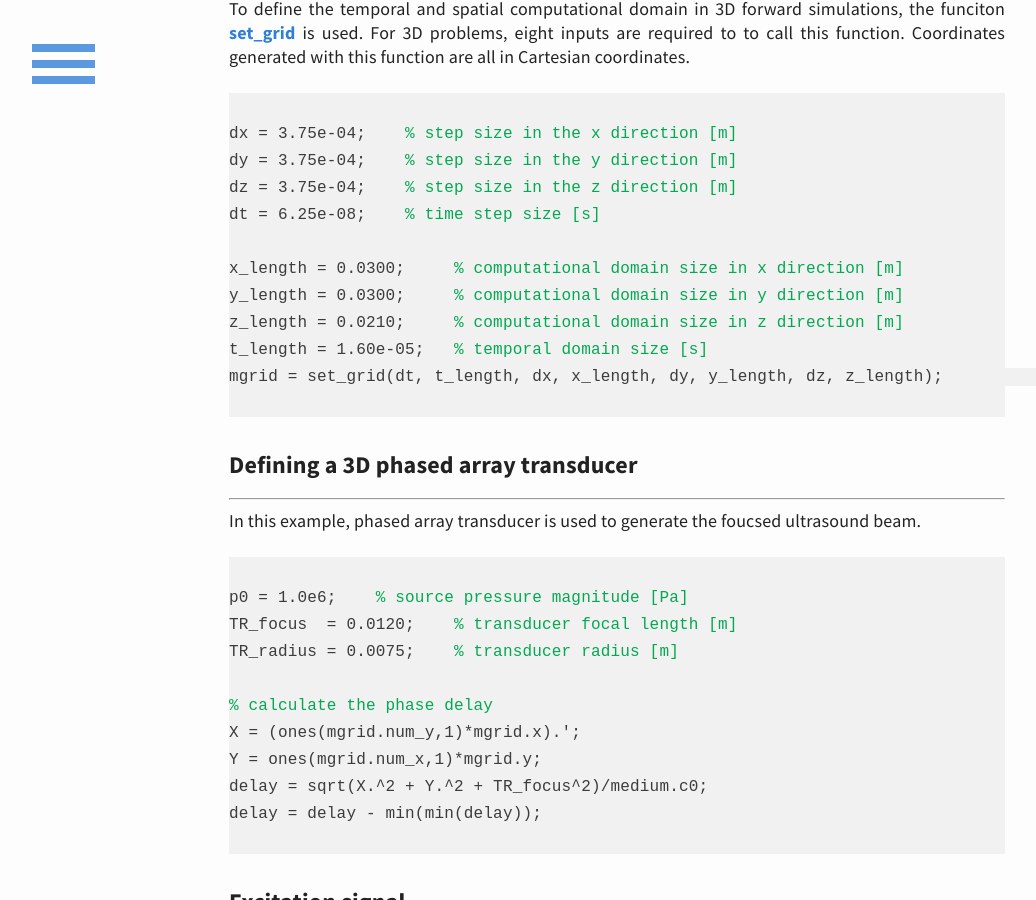
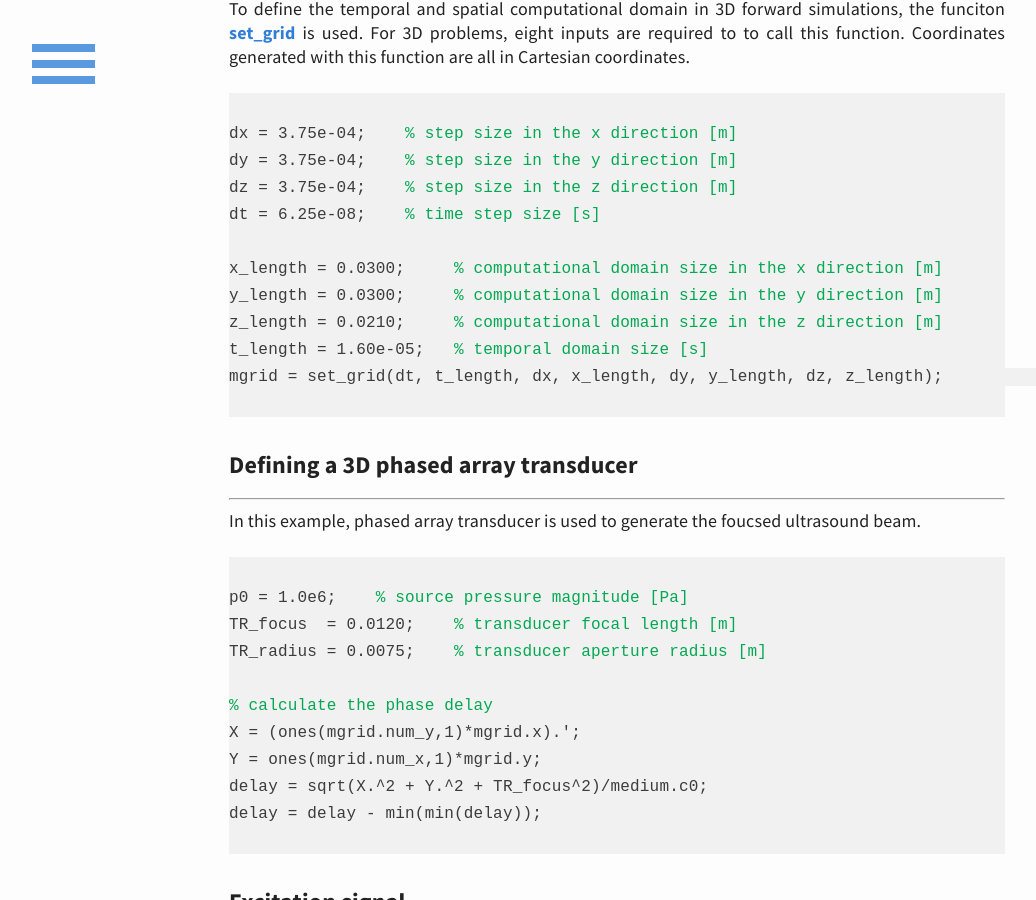
Before and after one commit to m-SOUND/mSOUND, a Jekyll site: the page built from _posts/2019-07-27-TMDM_3D_homogeneous.html, in a window 1280 px wide and 900 px high, scrolled down 552 px. Shown: the whole window, without its empty margins (23-1059 px from the left). Built offline with Jekyll 4.4.1, drawn with Linux system fonts in a browser that asks for light colours.

Commit message:
Update 2019-07-27-TMDM_3D_homogeneous.html

```diff
--- a/_posts/2019-07-27-TMDM_3D_homogeneous.html
+++ b/_posts/2019-07-27-TMDM_3D_homogeneous.html
@@ -26,9 +26,9 @@
 dz = 3.75e-04;   <font color="#03a852"> % step size in the z direction [m]</font>
 dt = 6.25e-08;   <font color="#03a852"> % time step size [s]</font>
 
-x_length = 0.0300;    <font color="#03a852"> % computational domain size in x direction [m]</font>
-y_length = 0.0300;    <font color="#03a852"> % computational domain size in y direction [m]</font>
-z_length = 0.0210;    <font color="#03a852"> % computational domain size in z direction [m]</font>
+x_length = 0.0300;    <font color="#03a852"> % computational domain size in the x direction [m]</font>
+y_length = 0.0300;    <font color="#03a852"> % computational domain size in the y direction [m]</font>
+z_length = 0.0210;    <font color="#03a852"> % computational domain size in the z direction [m]</font>
 t_length = 1.60e-05;  <font color="#03a852"> % temporal domain size [s]</font>
 mgrid = set_grid(dt, t_length, dx, x_length, dy, y_length, dz, z_length);
 </code>
@@ -45,7 +45,7 @@
 <code>
 p0 = 1.0e6;   <font color="#03a852"> % source pressure magnitude [Pa]</font>
 TR_focus  = 0.0120;   <font color="#03a852"> % transducer focal length [m]</font>
-TR_radius = 0.0075;   <font color="#03a852"> % transducer radius [m]</font>
+TR_radius = 0.0075;   <font color="#03a852"> % transducer aperture radius [m]</font>
 
 <font color="#03a852">% calculate the phase delay</font>
 X = (ones(mgrid.num_y,1)*mgrid.x).';
```
